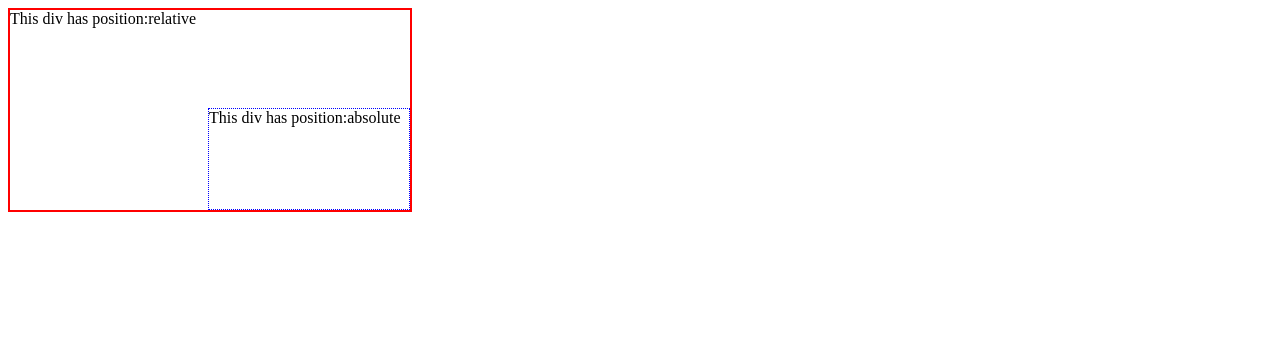
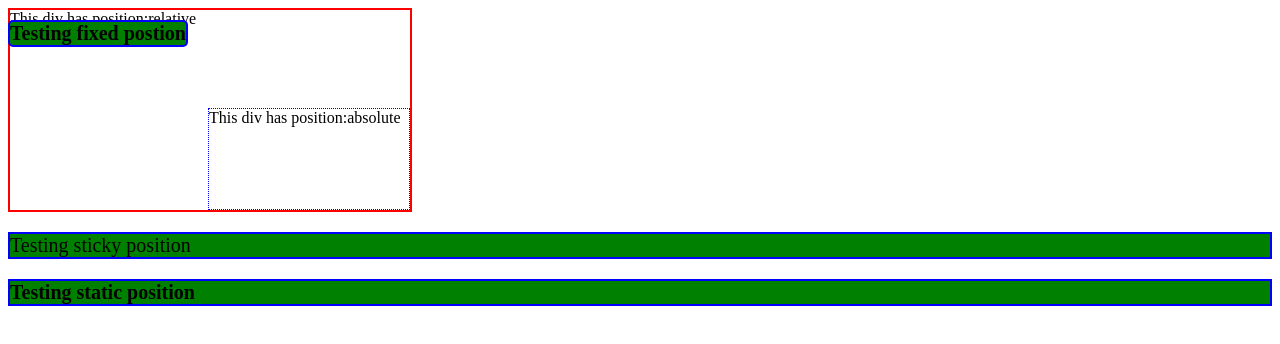
Before and after one commit to shanitahgithub/CSS-in-depth, a plain HTML site: page pages/positions.html in a window 1280 px wide. Drawn offline with Linux system fonts and the light colour scheme.

Commit message:
css in depth

```diff
--- a/index.css
+++ b/index.css
@@ -11,7 +11,7 @@
     text-align: center;
     position: relative;left: 20%;right: 20%;
     color: orangered;
-    background-color:orange;
+
     padding-right: 50px;
     padding-left: 50px;
     cursor: pointer;
@@ -22,6 +22,9 @@
 
 
 }
+body{
+    background-color:lightseagreen;
+}
 a:hover{
     color: white;
 }
--- a/pages/positions.html
+++ b/pages/positions.html
@@ -8,6 +8,8 @@
 </head>
 <body>
     <div class="relative">This div has position:relative<div class="absolute">This div has position:absolute</div></div>
-
+    <p>Testing sticky position</p>
+    <h2>Testing static position</h2>
+    <h3>Testing fixed postion</h3>
 </body>
 </html>
--- a/styles/overflow.css
+++ b/styles/overflow.css
@@ -0,0 +1,9 @@
+p{
+    border: 10px;
+
+    width: 200px;
+    height: 65px;
+    background-color: coral;
+    overflow-x: scroll;
+    overflow-y: scroll;
+}
--- a/styles/positions.css
+++ b/styles/positions.css
@@ -15,3 +15,28 @@
 
 
 }
+p{
+
+    position: sticky;
+    top: 0;
+    background-color: green;
+    border: 2px solid blue;
+    font-size: 20px;
+
+}
+h2{
+    position: static;
+    top: 0;
+    background-color: green;
+    border: 2px solid blue;
+    font-size: 20px;
+
+}
+h3{
+    position: fixed;
+    top: 0;
+    background-color: green;
+    border: 2px solid blue;
+    border-radius: 5px;
+    font-size: 20px;
+}
--- a/styles/zindex.css
+++ b/styles/zindex.css
@@ -0,0 +1,9 @@
+img {
+    position: absolute;
+    left: 0px;
+    top: 0px;
+    z-index: -1;
+}
+p{
+    color: red;
+}
```
Also changed, not shown: index.html (+1 -1 lines), pages/icons/bootstrap.html (+2 -0 lines), pages/icons/google.html (+1 -0 lines), pages/lists.html (+3 -2 lines), pages/overflow.html (+12 -0 lines), pages/text.html (+1 -0 lines), pages/zindex.html (+17 -0 lines), styles/lists.css (+7 -0 lines), pages/gallery/my tree.jpg (added).
